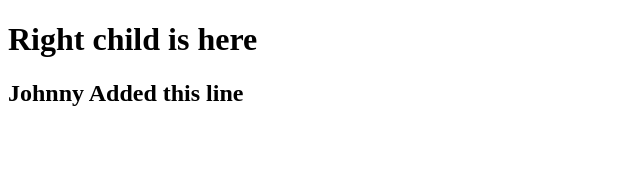
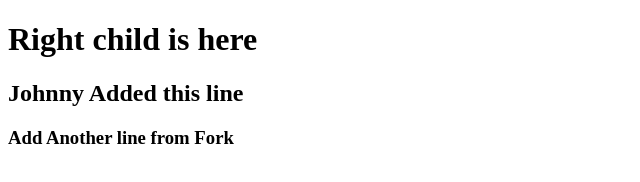
Before and after one commit to johnnynaorem/DemoFork, a plain HTML site: page index.html in a window 1280 px wide. Shown: the whole page, without its empty margins (0-640 px from the left). Drawn offline with Linux system fonts and the light colour scheme.

Commit message:
Add from git Fork

```diff
--- a/index.html
+++ b/index.html
@@ -8,5 +8,6 @@
 <body>
     <h1>Right child is here</h1>
     <h2>Johnny Added this line</h2>
+    <h3>Add Another line from Fork</h3>
 </body>
 </html>
```
